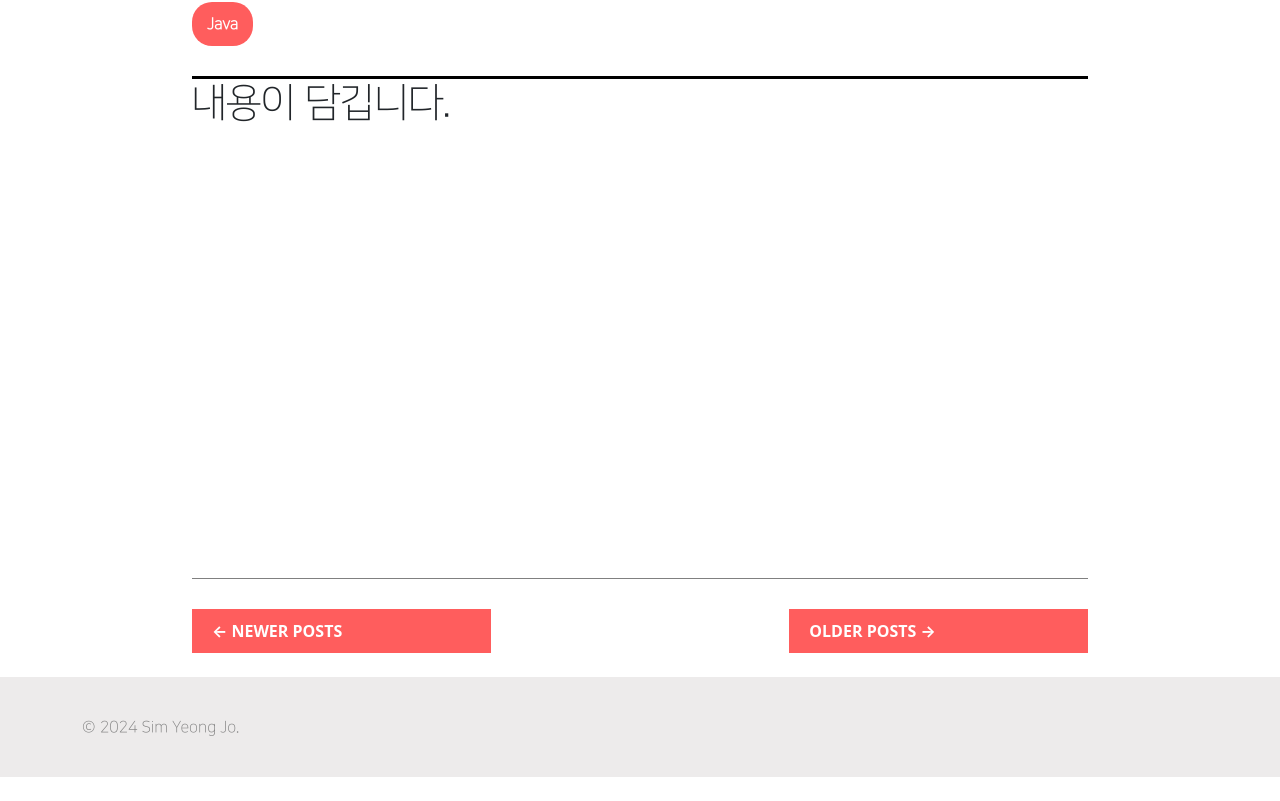
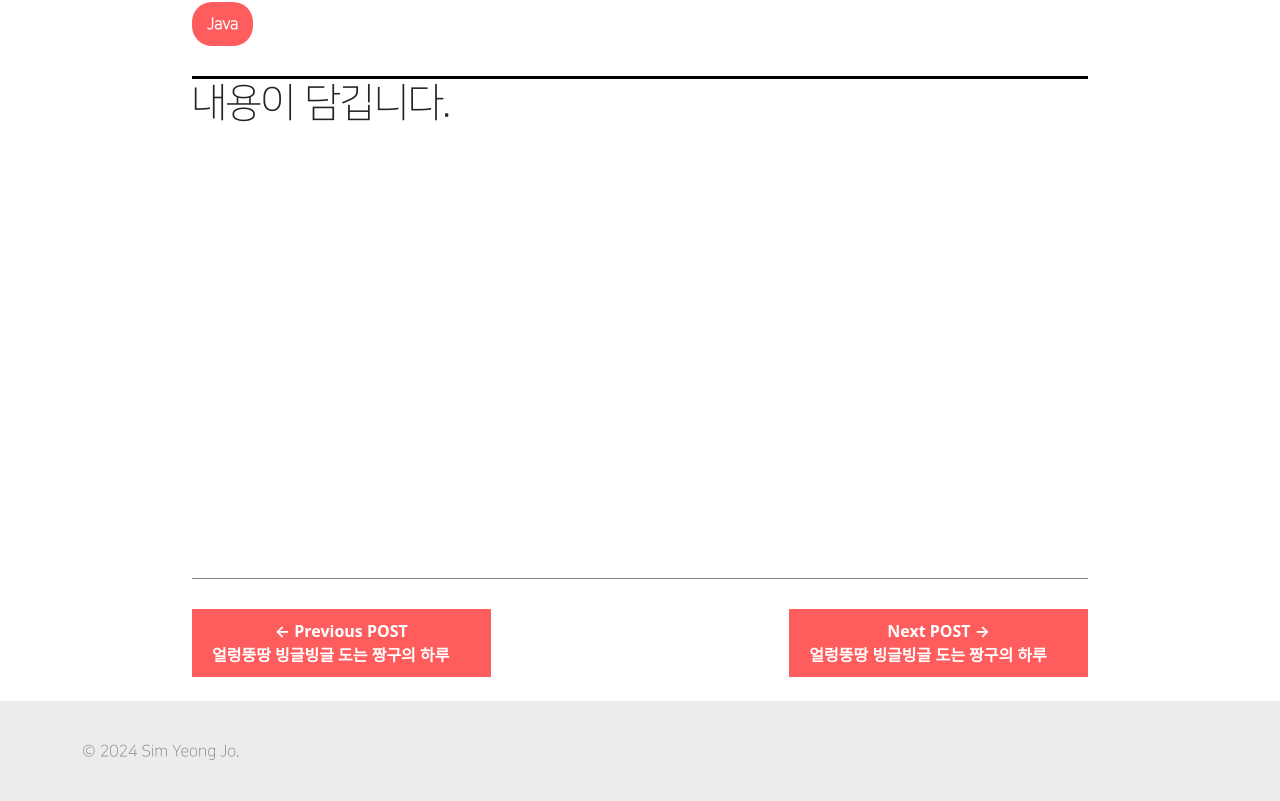
Before and after one commit to gigomgigom/sims-portfolio, a Vue app: page /article/detail in a window 1280 px wide. Shown: the part 300-1101 px from the top of the page. Before the commit the page ends 1077 px from the top, so only its background shows below. Built offline with nearby package versions, Linux system fonts and the light colour scheme.

Commit message:
ellipsis added

```diff
--- a/src/components/article/detail/DetailMove.vue
+++ b/src/components/article/detail/DetailMove.vue
@@ -2,13 +2,27 @@
     <section class="container">
         <div id="detail_move" class="row">
             <div class="pager_button col-lg-4 col-md-5 mb-4">
-                ← NEWER
-                <span class="d-none d-md-inline">POSTS</span>
+                <div class="d-flex justify-content-center">
+                    <span>
+                        ← Previous
+                        <span class="d-none d-md-inline">POST</span>
+                    </span>
+                </div>
+                <div class="around_title">
+                    <span>얼렁뚱땅 빙글빙글 도는 짱구의 하루</span>
+                </div>
             </div>
             <div class="pager_button col-lg-4 col-md-5 mb-4">
-                OLDER
-                <span class="d-none d-md-inline">POSTS</span>
-                →
+                <div class="d-flex justify-content-center">
+                    <span>
+                        Next
+                        <span class="d-none d-md-inline">POST</span>
+                        →
+                    </span>
+                </div>
+                <div class="around_title">
+                    <span>얼렁뚱땅 빙글빙글 도는 짱구의 하루</span>
+                </div>
             </div>
         </div>
     </section>
@@ -22,11 +36,13 @@ section {
     display: flex;
     justify-content: center;
 }
+
 #detail_move {
     width: 70vw;
     display: flex;
     justify-content: space-between;
 }
+
 .pager_button {
     background-color: #FF5D5D;
     color: white;
@@ -36,10 +52,20 @@ section {
     padding-top: 10px;
     padding-bottom: 10px;
     cursor: pointer;
+    display: flex;
+    flex-direction: column;
+    justify-content: center;
     transition: background-color 0.5s ease;
 }
+
 .pager_button:hover {
     background-color: red;
     transition: background-color 0.5s ease;
 }
+
+.around_title {
+    white-space: nowrap;
+    overflow: hidden;
+    text-overflow: ellipsis;
+}
 </style>
```
